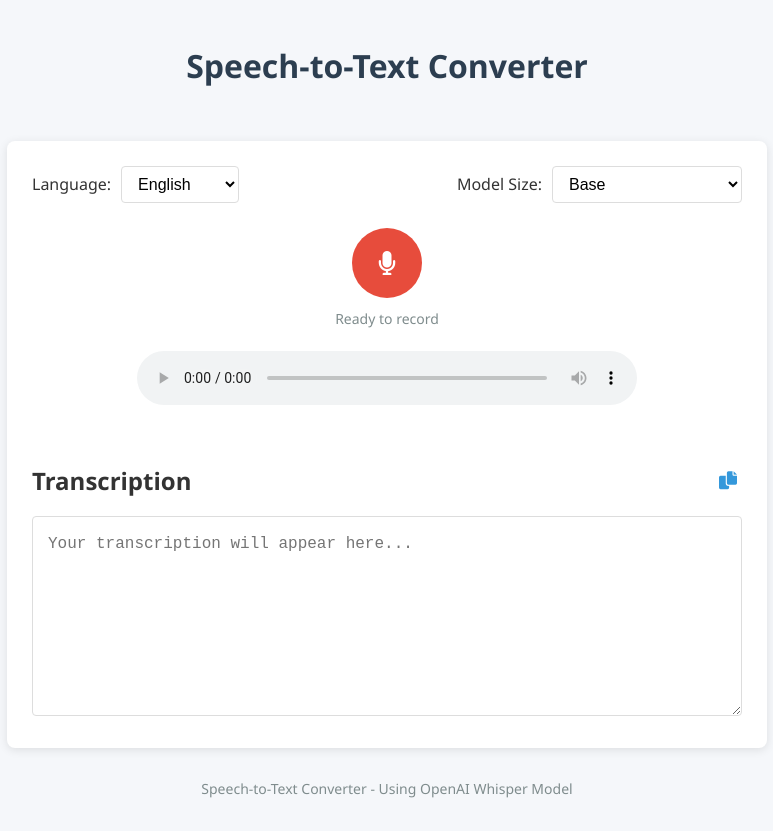
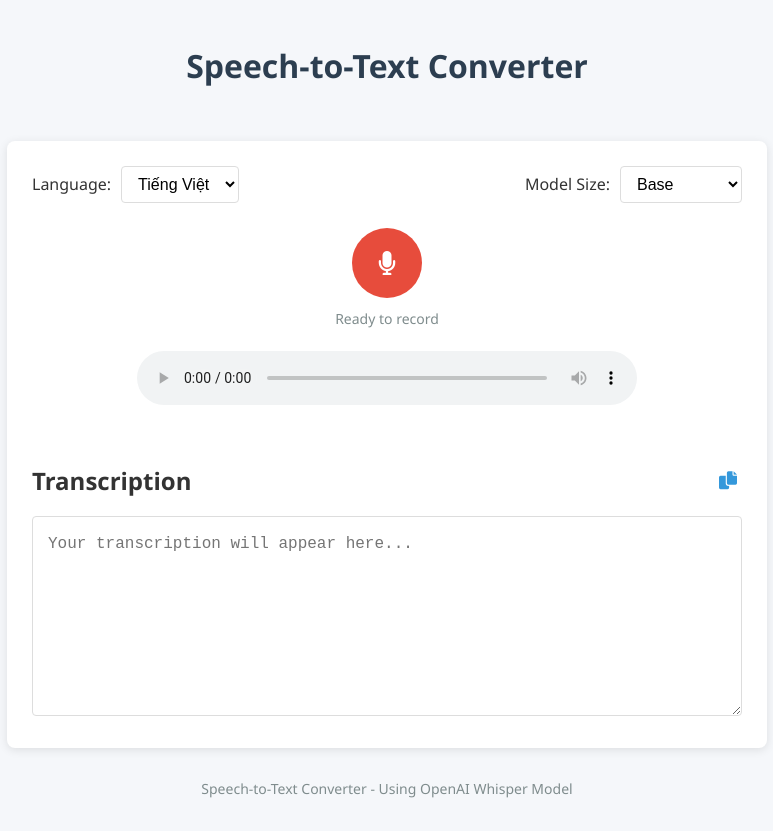
Before and after one commit to NguyenNhat4/Speech_to_text-whisper, a plain HTML site: page frontend/index.html in a window 1280 px wide. Shown: the whole page, without its empty margins (253-1026 px from the left). Drawn offline with Linux system fonts and the light colour scheme.

Commit message:
Fix language selector options and improve audio control layout
- Adjusted the selected attribute for the language options in the language selector to ensure proper default selection.
- Updated the option value for the audio quality selection to 'large-v3' for consistency with backend processing.
- Added spacing in the audio control section for improved layout and readability.

```diff
--- a/frontend/index.html
+++ b/frontend/index.html
@@ -18,8 +18,8 @@
                 <div class="language-selector">
                     <label for="language">Language:</label>
                     <select id="language">
-                        <option value="english" selected>English</option>
-                        <option value="tiếng việt">Tiếng Việt</option>
+                        <option value="english" >English</option>
+                        <option value="tiếng việt"selected>Tiếng Việt</option>
                     </select>
                 </div>
 
@@ -30,7 +30,7 @@
                         <option value="base" selected>Base</option>
                         <option value="small">Small</option>
                         <option value="medium">Medium</option>
-                        <option value="large">Large (High Quality)</option>
+                        <option value="large-v3">large-v3</option>
                     </select>
                 </div>
             </div>
@@ -45,6 +45,7 @@
 
                 <div class="audio-control">
                     <audio id="audioPlayback" controls></audio>
+
                 </div>
 
                 <div class="processing-status" id="processingStatus">
```
